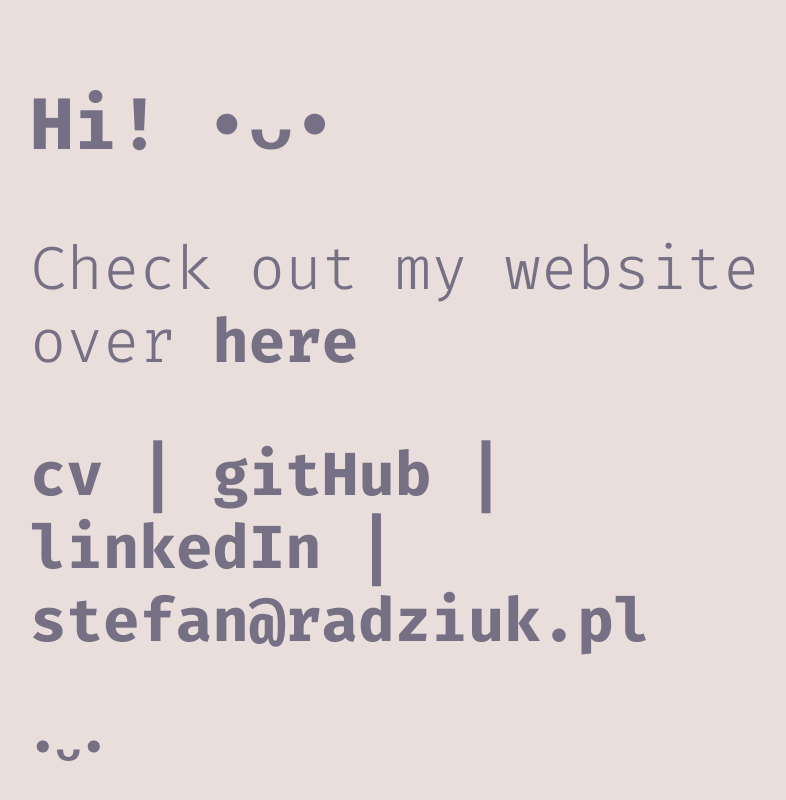
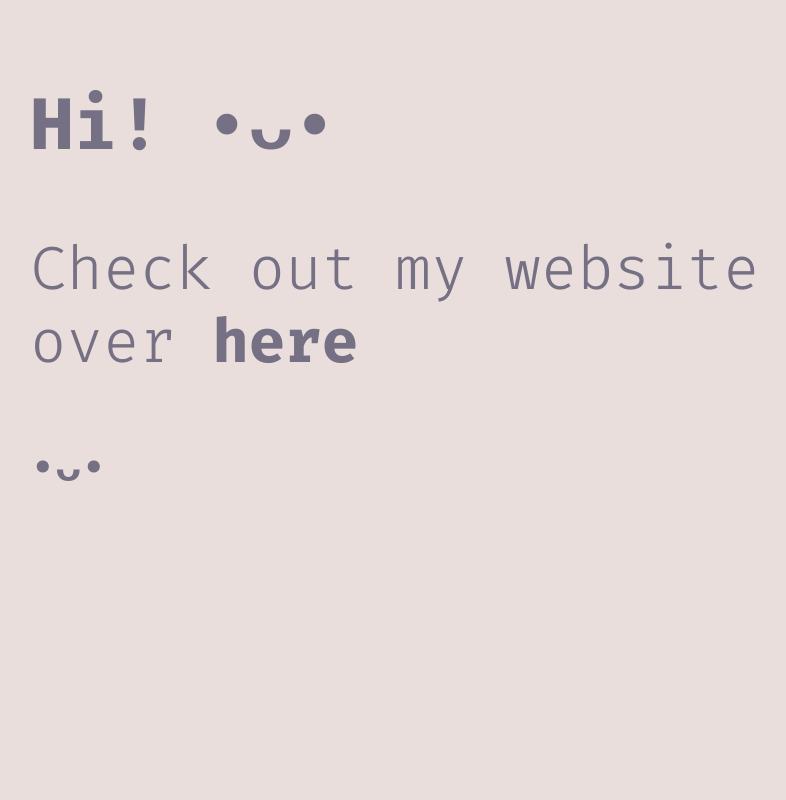
Before and after one commit to stefanradziuk/landing_page, a plain HTML site: page index.html in a window 1280 px wide. Shown: the whole page, without its empty margins (210-996 px from the left). Drawn offline with Linux system fonts and the light colour scheme.

Commit message:
removed the horizontal menu

```diff
--- a/index.html
+++ b/index.html
@@ -21,17 +21,6 @@
     <div id="container">
       <h1>Hi! <span class="smiley">•<span class="smile">&#7447;</span>•</span></h1>
       <p>Check out my website over <a href="https://stefan.radzi.uk/">here</a></p>
-      <p id="menu">
-        <a href="StefanRadziukCv.pdf" target="_blank">
-          cv</a> |
-        <a href="https://github.com/stefanradziuk" target="_blank">
-          gitHub</a> |
-        <a href="https://linkedin.com/in/stefanradziuk" target="_blank">
-          linkedIn</a> |
-        <a href="mailto:stefan@radziuk.pl">
-          stefan@radziuk.pl
-        </a>
-      </p>
       <div id="footer">
         <span class="smiley">•<span class="smile">ᴗ</span>•</span>
       </div>
```
